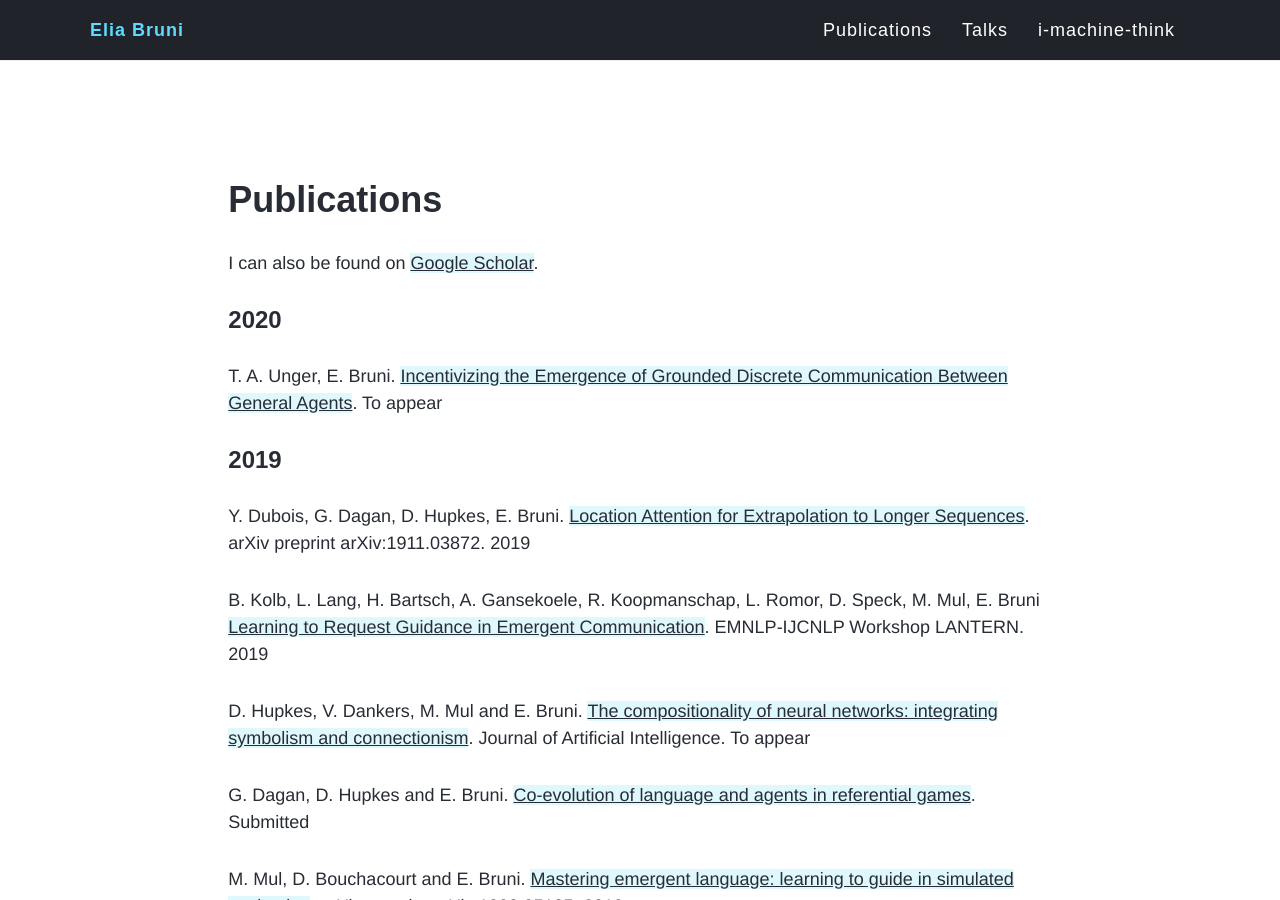
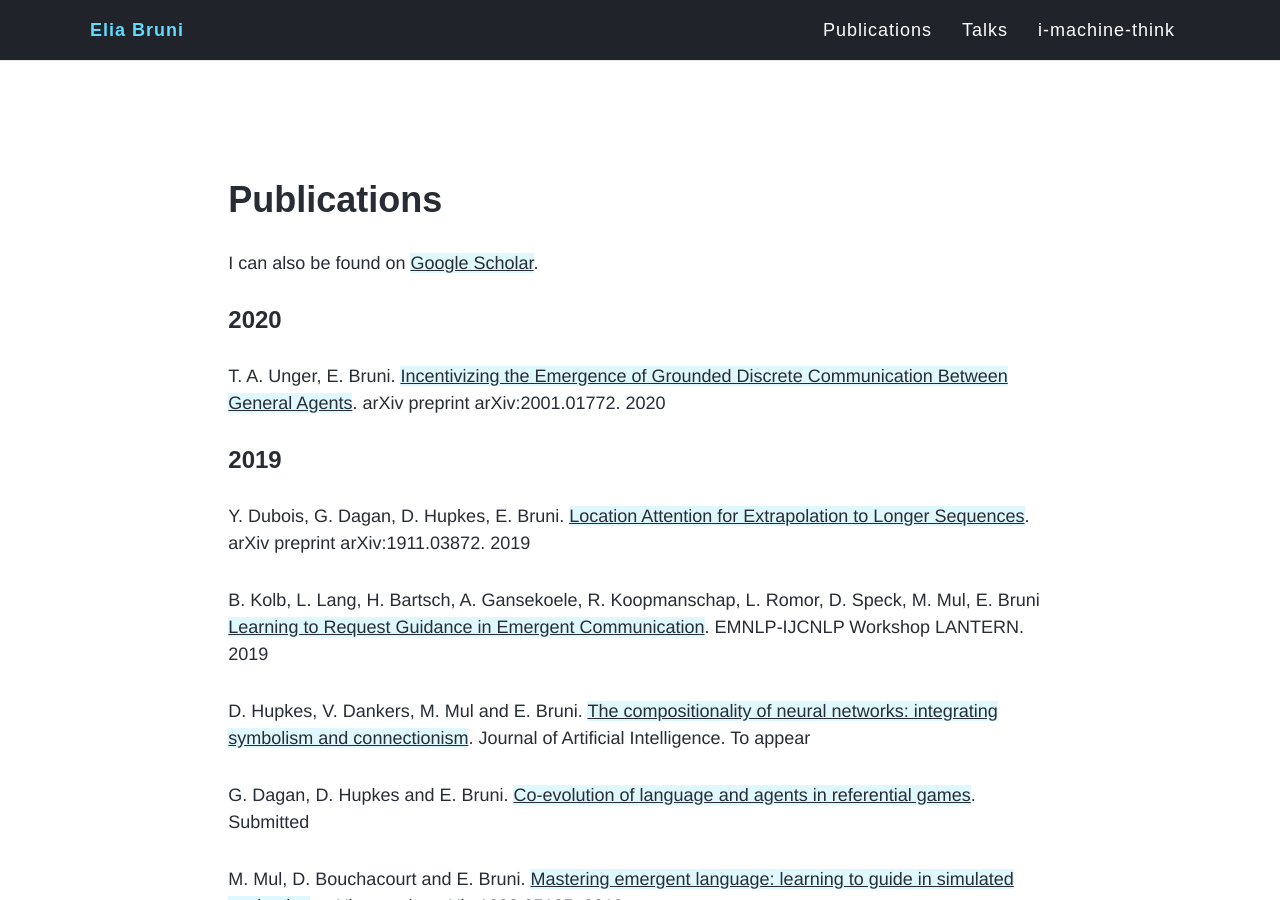
Before and after one commit to eliabruni/eliabruni.github.io, a Jekyll site: the page built from publications.md, in a window 1280 px wide and 900 px high. Built offline with Jekyll 4.4.1, drawn with Linux system fonts in a browser that asks for light colours; nearby versions of some CDN libraries.

Commit message:
add thomas's arXiv

```diff
--- a/publications.md
+++ b/publications.md
@@ -9,7 +9,7 @@ I can also be found on [Google Scholar](https://scholar.google.com/citations?use
 
 ### 2020
 T. A. Unger, E. Bruni. [Incentivizing the Emergence of Grounded Discrete Communication
-Between General Agents](). To appear
+Between General Agents](https://arxiv.org/abs/2001.01772). arXiv preprint arXiv:2001.01772. 2020
 
 ### 2019
 Y. Dubois, G. Dagan, D. Hupkes, E. Bruni. [Location Attention for Extrapolation to Longer Sequences](https://arxiv.org/abs/1911.03872). arXiv preprint arXiv:1911.03872. 2019
```
